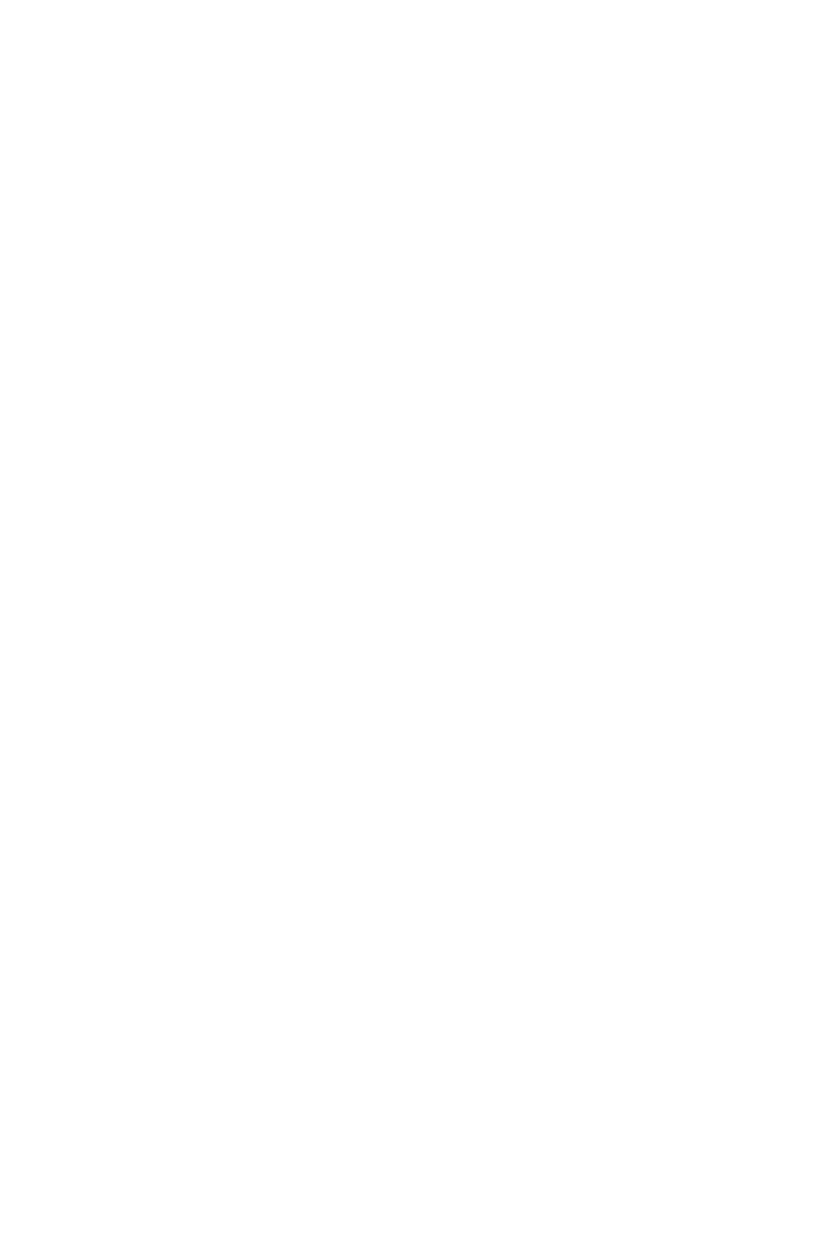
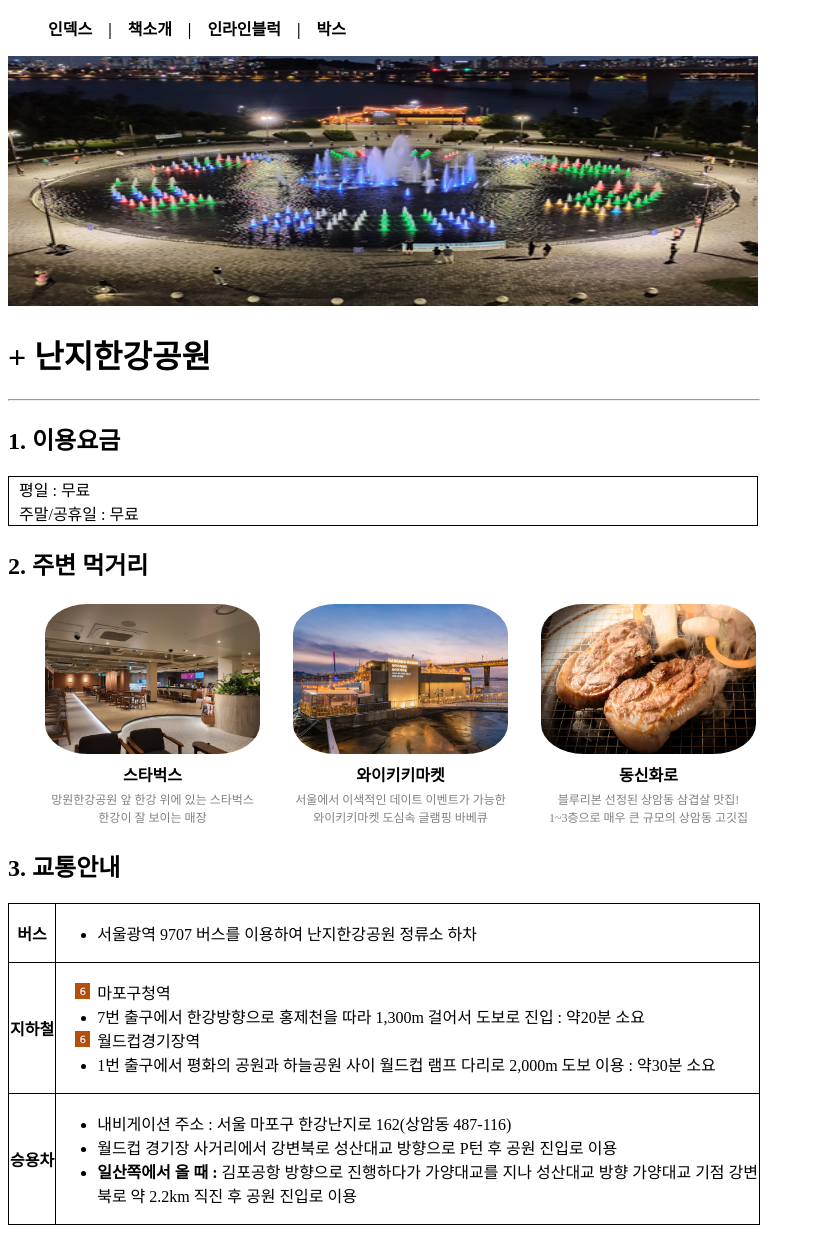
Before and after one commit to JungJinWoo1/JungJinWoo1.github.io, a plain HTML site: page index.html in a window 1280 px wide. Shown: the whole page, without its empty margins (0-815 px from the left). Before the commit the page ends 800 px from the top, so only its background shows below. Drawn offline with Linux system fonts and the light colour scheme.

Commit message:
Add files via upload

```diff
--- a/index.html
+++ b/index.html
@@ -3,9 +3,124 @@
 <head>
     <meta charset="UTF-8">
     <meta name="viewport" content="width=device-width, initial-scale=1.0">
-    <title>Document</title>
+    <title>index</title>
+    <style>
+        #index_menu li {
+            display: inline-block;
+        }
+        a {
+            text-decoration: none;
+            color: #000000;
+            font-weight: bold;
+        }
+        #h1_hr {
+            width: 750px;
+            margin-left: 0;
+        }
+        #banner img {
+            width: 750px;
+            height: 250px;
+        }
+        #fee {
+            list-style: none;
+            border: solid 1px #000000;
+            background-color: rgb(255, 255, 255);
+            width: 738px;
+            padding-left: 10px;
+        }
+        #place {
+            margin-left: 34px;
+            text-align: center;
+        }
+        #place img {
+            width: 215px;
+            height: 150px;
+            border-radius: 20%;
+        }
+        .place_data {
+            padding-right: 30px;
+        }
+        .place_data_t {
+            padding-right: 30px;
+            font-size: 12px;
+            color: gray;
+        }
+        #traffic, .traffic_td, .traffic_th {
+            border: solid 1px #000000;
+            border-collapse: collapse;
+        }
+        .subway {
+            list-style-image: url(subway.png);
+        }
+    </style>
 </head>
 <body>
+    <ul id="index_menu">
+        <li><a href="index.html">인덱스 &nbsp;&nbsp;&nbsp;|&nbsp;&nbsp;&nbsp; </a></li>
+        <li><a href="book_banner.html">책소개 &nbsp;&nbsp;&nbsp;|&nbsp;&nbsp;&nbsp; </a></li>
+        <li><a href="inline_block.html">인라인블럭 &nbsp;&nbsp;&nbsp;|&nbsp;&nbsp;&nbsp; </a></li>
+        <li><a href="boxes.html">박스</a></li>
+    </ul>
+    <div id="banner">
+        <img src="park.png">
+    </div>
 
+    <h1 id="visit_info">+ 난지한강공원</h1>
+    <hr id="h1_hr">
+
+    <h2>1. 이용요금</h2>
+    <ul id="fee">
+        <li>평일 : 무료</li>
+        <li>주말/공휴일 : 무료</li>
+    </ul>
+
+    <h2>2. 주변 먹거리</h2>
+    <table id="place">
+        <tr>
+            <td class="place_data"><img src="cafe.jpg"></td>
+            <td class="place_data"><img src="waikiki.jpg"></td>
+            <td class="place_data"><img src="meat.jpg"></td>
+        </tr>
+        <tr>
+            <th class="place_data">스타벅스</th>
+            <th class="place_data">와이키키마켓</th>
+            <th class="place_data">동신화로</th>
+        </tr>
+        <tr>
+            <td class="place_data_t">망원한강공원 앞 한강 위에 있는 스타벅스<br> 한강이 잘 보이는 매장</td>
+            <td class="place_data_t">서울에서 이색적인 데이트 이벤트가 가능한<br> 와이키키마켓 도심속 글램핑 바베큐</td>
+            <td class="place_data_t">블루리본 선정된 상암동 삼겹살 맛집!<br> 1~3층으로 매우 큰 규모의 상암동 고깃집</td>
+        </tr>
+    </table>
+
+    <h2>3. 교통안내</h2>
+    <table id="traffic">
+        <tr>
+            <th class="traffic_th">버스</th>
+            <td class="traffic_td"><ul><li>서울광역 9707 버스를 이용하여 난지한강공원 정류소 하차</li></ul></td>
+        </tr>
+        <tr>
+            <th class="traffic_th">지하철</th>
+            <td class="traffic_td">
+                <ul>
+                    <li class="subway">마포구청역</li>
+                    <li>7번 출구에서 한강방향으로 홍제천을 따라 1,300m 걸어서 도보로 진입 : 약20분 소요</li>
+                    <li class="subway">월드컵경기장역</li>
+                    <li>1번 출구에서 평화의 공원과 하늘공원 사이 월드컵 램프 다리로 2,000m 도보 이용 : 약30분 소요</li>
+                </ul>
+            </td>
+        </tr>
+        <tr>
+            <th class="traffic_th">승용차</th>
+            <td class="traffic_td">
+                <ul>
+                    <li>내비게이션 주소 : 서울 마포구 한강난지로 162(상암동 487-116)</li>
+                    <li>월드컵 경기장 사거리에서 강변북로 성산대교 방향으로 P턴 후 공원 진입로 이용</li>
+                    <li><b>일산쪽에서 올 때 :</b>
+                        김포공항 방향으로 진행하다가 가양대교를 지나 성산대교 방향 가양대교 기점 강변<br>북로 약 2.2km 직진 후 공원 진입로 이용</li>
+                </ul>
+            </td>
+        </tr>
+    </table>
 </body>
 </html>
```
Also changed, not shown: book_banner.html (added, +45 -0 lines), boxes.html (added, +28 -0 lines), inline_block.html (added, +61 -0 lines), book.jpg (added), buy_button.png (added), cafe.jpg (added), meat.jpg (added), park.png (added), plant1.jpg (added), subway.png (added), waikiki.jpg (added).
